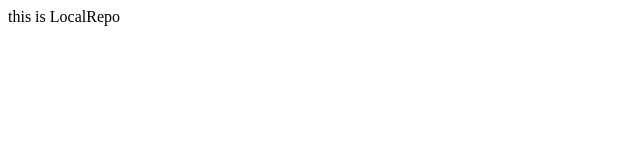
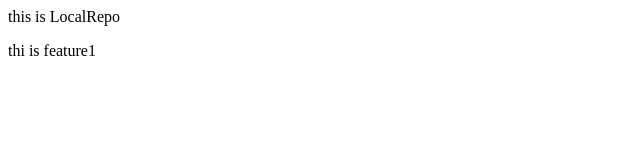
Before and after one commit to nishadbhole09/LocalRepo, a plain HTML site: page index.html in a window 1280 px wide. Shown: the full height of the page, 0-640 px from the left. Drawn offline with Linux system fonts and the light colour scheme.

Commit message:
add new paragraph

```diff
--- a/index.html
+++ b/index.html
@@ -1 +1,2 @@
 <p>this is LocalRepo</p>
+<p>thi is feature1</p>
```
